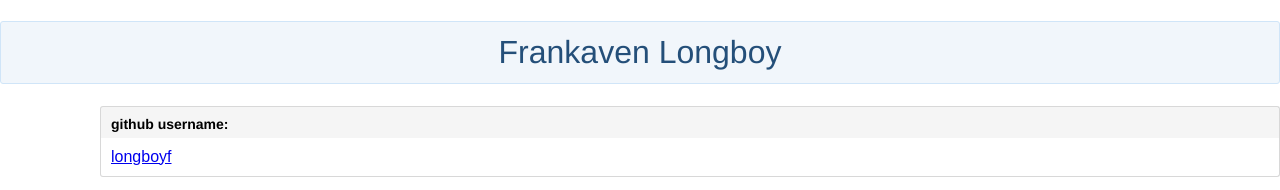
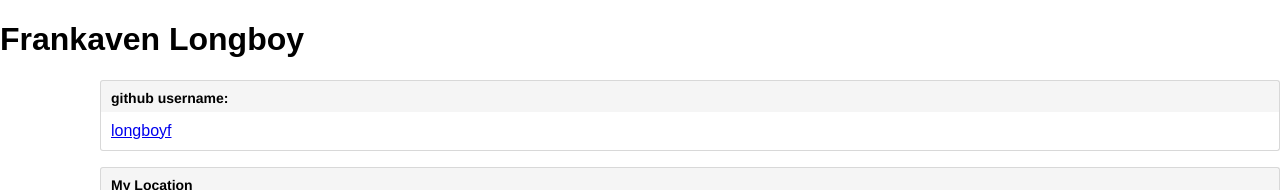
Before and after one commit to longboyf/longboyf.github.io, a plain HTML site: page index.html in a window 1280 px wide. Shown: the top 190 px of the page. Drawn offline with Linux system fonts and the light colour scheme.

Commit message:
Removes h1 styling

```diff
--- a/style.css
+++ b/style.css
@@ -1,44 +1,5 @@
-h1{
-	font-family: fantasy;
-	font-style: strong;
-	font-variant: normal;
-	font-weight: 700;
-	line-height: 200 px;
-	text-align: center;
-	  padding: 8px 16px;
-  padding-top: 8px;
-  padding-right: 16px;
-  padding-bottom: 8px;
-  padding-left: 16px;
-  margin-bottom: 20px;
-  background-color: #f1f6fb;
-  color: #244f79;
-  border: solid 1px #d0e5f8;
-  border-top-color: rgb(208, 229, 248);
-  border-top-style: solid;
-  border-top-width: 1px;
-  border-right-color: rgb(208, 229, 248);
-  border-right-style: solid;
-  border-right-width: 1px;
-  border-bottom-color: rgb(208, 229, 248);
-  border-bottom-style: solid;
-  border-bottom-width: 1px;
-  border-left-color: rgb(208, 229, 248);
-  border-left-style: solid;
-  border-left-width: 1px;
-  border-radius: 3px;
-  border-top-left-radius: 3px;
-  border-top-right-radius: 3px;
-  border-bottom-right-radius: 3px;
-  border-bottom-left-radius: 3px;
-  font: 60px/1.4 Helvetica, arial, nimbussansl,
-  liberationsans, freesans, clean, sans-serif,
-  "Segoe UI Emoji", "Segoe UI Symbol";
-  margin-left: 100px;
 
-}
-
-.white_box{
+  .white_box{
   padding-top: 10px;
   padding-right: 10px;
   padding-bottom: 10px;
```
